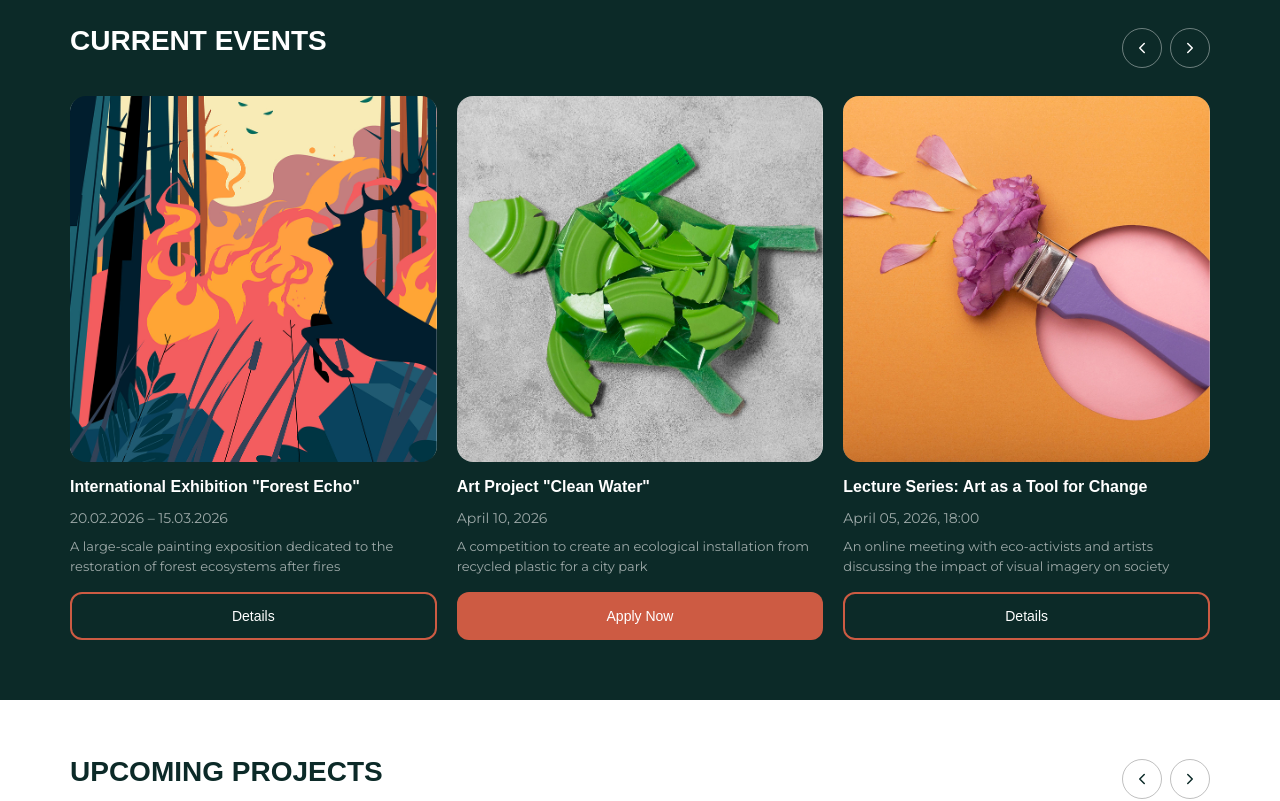
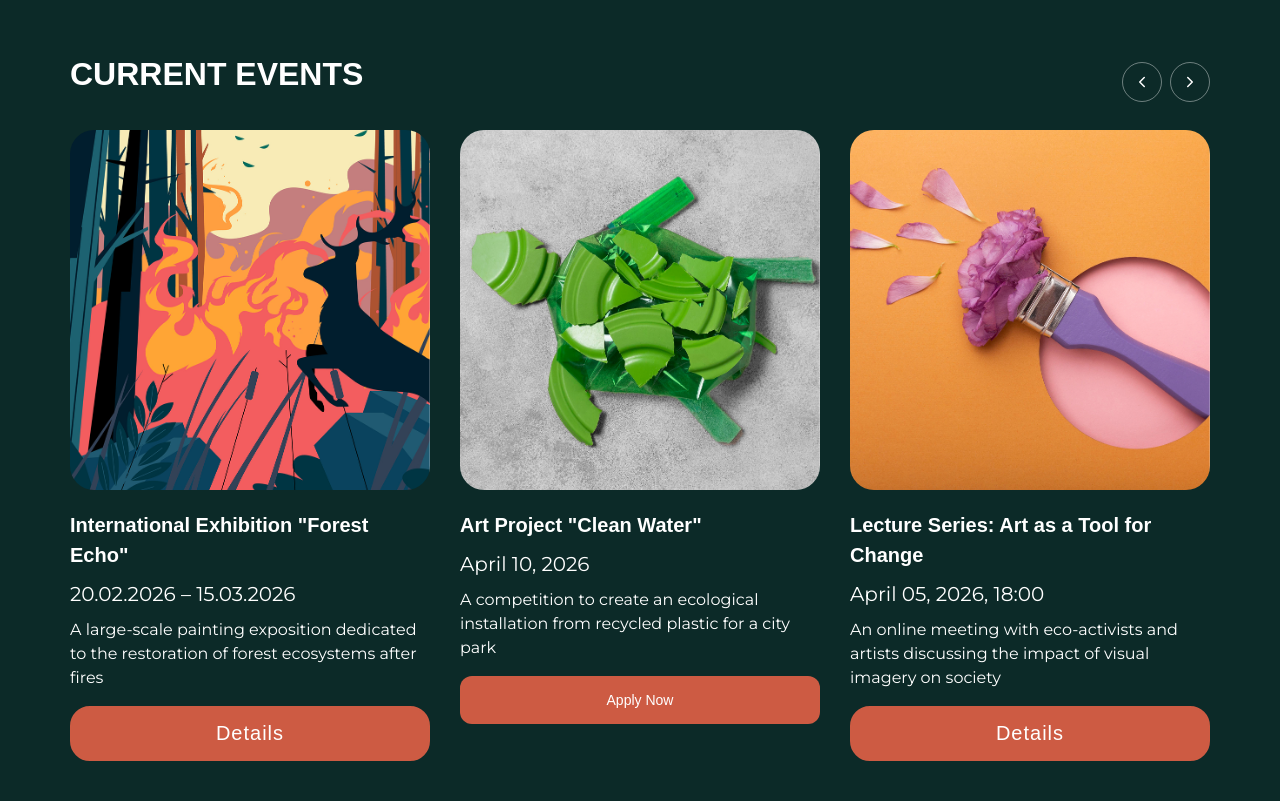
Before and after one commit to katrin-troyan/ecogo-art, a React (Vite) app: page /events in a window 1280 px wide. Shown: the part 620-1421 px from the top of the page. Built offline with nearby package versions, Linux system fonts and the light colour scheme; a web font is replaced by a local one.

Commit message:
fix event

```diff
--- a/src/pages/Events/Events.jsx
+++ b/src/pages/Events/Events.jsx
@@ -156,7 +156,6 @@ const Events = () => {
         </div>
       </div>
 
-      {/* ===== CURRENT EVENTS ===== */}
       <section className={styles.section}>
         <div className={styles.sectionHeader}>
           <h2 className={styles.sectionTitle}>CURRENT EVENTS</h2>
--- a/src/pages/Events/Events.module.css
+++ b/src/pages/Events/Events.module.css
@@ -41,10 +41,9 @@
   color: var(--color-text-dark);
 }
 
-/* ===== SECTIONS ===== */
 .section {
   background-color: var(--color-bg-dark);
-  padding: 50px 70px 60px;
+  padding: 80px 70px;
 }
 
 .sectionLight {
@@ -55,12 +54,12 @@
   display: flex;
   align-items: center;
   justify-content: space-between;
-  margin-bottom: 32px;
+  margin-bottom: 30px;
 }
 
 .sectionTitle {
   font-family: var(--font-display);
-  font-size: 28px;
+  font-size: 32px;
   font-weight: 700;
   color: var(--color-text-light);
   text-transform: uppercase;
@@ -68,7 +67,7 @@
 
 .sectionTitleDark {
   font-family: var(--font-display);
-  font-size: 28px;
+  font-size: 32px;
   font-weight: 700;
   color: var(--color-text-dark);
   text-transform: uppercase;
@@ -83,11 +82,10 @@
   width: 100%;
 }
 
-/* Десктоп — 3 картки в ряд */
 .desktopGrid {
   display: grid;
   grid-template-columns: repeat(3, 1fr);
-  gap: 20px;
+  gap: 30px;
 }
 
 /* Мобілка — прихована на десктопі */
@@ -138,14 +136,14 @@
 .card {
   display: flex;
   flex-direction: column;
-  gap: 14px;
+  gap: 20px;
   background-color: transparent;
 }
 
 .cardImageWrap {
   width: 100%;
   aspect-ratio: 1 / 1;
-  border-radius: 16px;
+  border-radius: 24px;
   overflow: hidden;
 }
 
@@ -168,9 +166,9 @@
 
 .cardTitle {
   font-family: var(--font-display);
-  font-size: 16px;
+  font-size: 20px;
   font-weight: 600;
-  line-height: 1.4;
+  line-height: 1.5;
   color: var(--color-text-light);
 }
 
@@ -180,11 +178,11 @@
 
 /* Картки у темній секції — білий текст */
 .cardDark .cardDate {
-  color: rgba(255, 255, 255, 0.6);
+  color: var(--color-text-light);
 }
 
 .cardDark .cardDesc {
-  color: rgba(255, 255, 255, 0.6);
+  color: var(--color-text-light);
 }
 
 /* Картки у світлій секції — темний текст */
@@ -207,7 +205,7 @@
 
 .card:not(.cardDark) .btnOutline:hover {
   background-color: var(--color-accent);
-  color: white;
+  color: var(--color-text-light);
 }
 
 /* Стрілки у світлій секції */
@@ -218,15 +216,15 @@
 
 .cardDate {
   font-family: var(--font-body);
-  font-size: 14px;
-  color: rgba(255, 255, 255, 0.6);
+  font-size: 20px;
+  color: var(--color-text-light);
 }
 
 .cardDesc {
   font-family: var(--font-body);
-  font-size: 13px;
+  font-size: 16px;
   line-height: 1.5;
-  color: rgba(255, 255, 255, 0.6);
+  color: var(--color-text-light);
 }
 
 /* Кнопки картки */
@@ -236,14 +234,15 @@
   align-items: center;
   justify-content: center;
   width: 100%;
-  height: 48px;
+  height: 55px;
   border: 2px solid var(--color-accent);
-  border-radius: 12px;
+  border-radius: 20px;
   color: var(--color-text-light);
   font-family: var(--font-display);
-  font-size: 14px;
+  font-size: 20px;
   font-weight: 400;
-  background: transparent;
+  letter-spacing: 0.05em;
+  background: var(--color-accent);
   cursor: pointer;
   transition: all var(--transition);
 }
```
